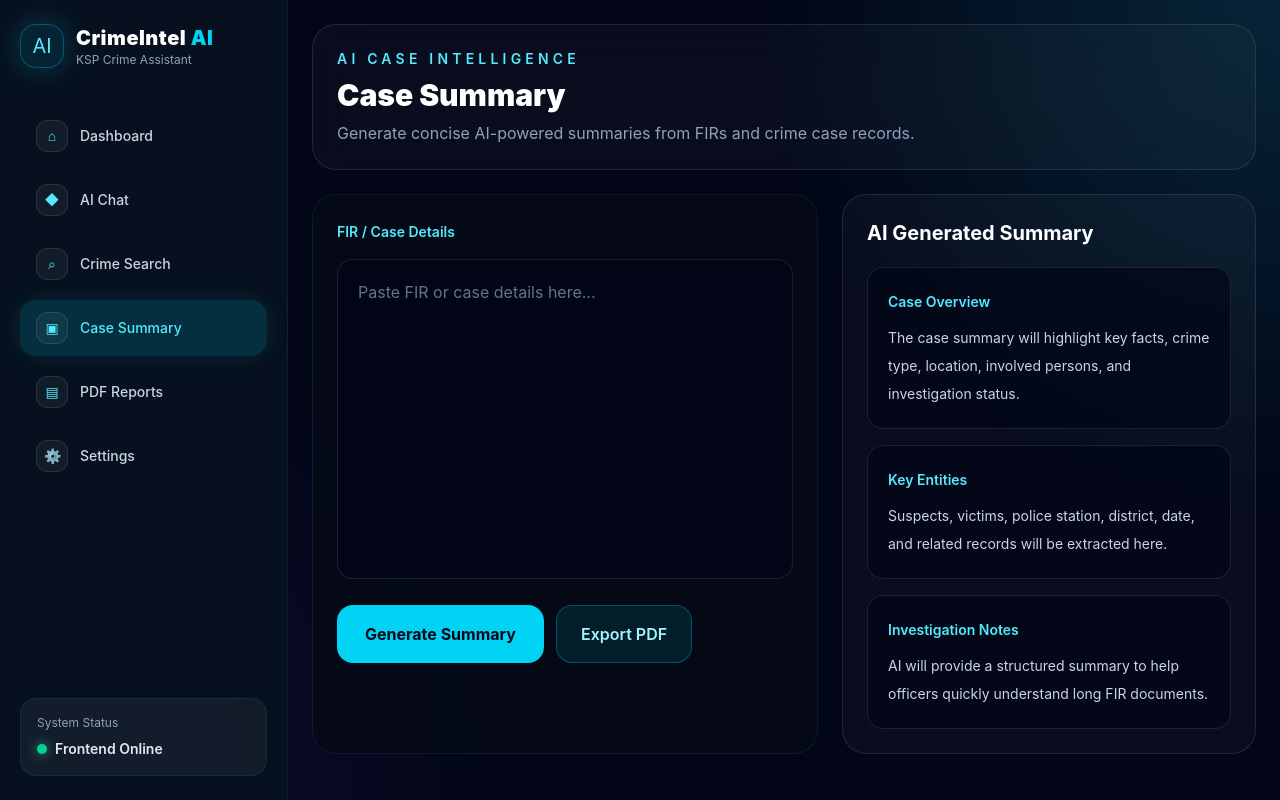
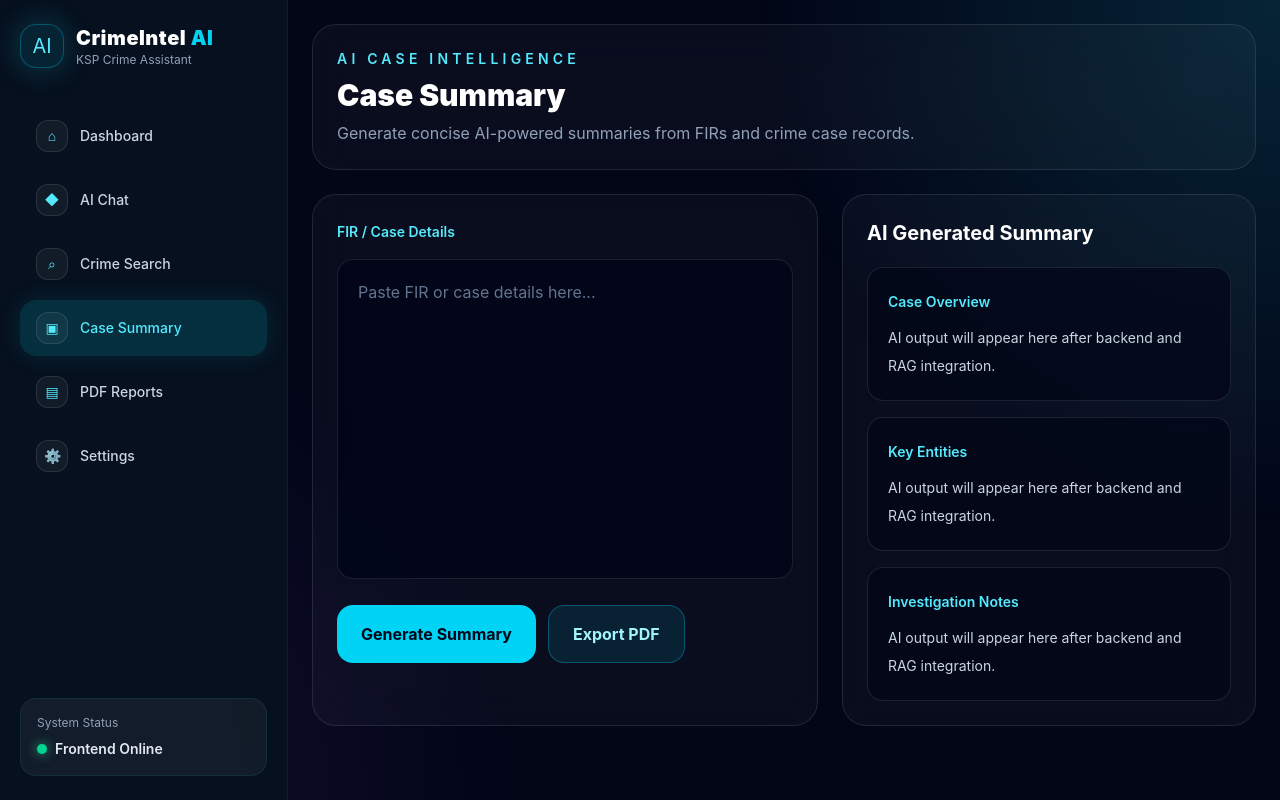
Before and after one commit to Ayush-eng-ai/Datathon-2026-CrimeAI, a React app in the folder Project-1-CrimeIntel-AI-Chatbot/frontend/: page /case-summary in a window 1280 px wide. Built offline with nearby package versions, Linux system fonts and the light colour scheme; the HTML template or start-up script is replaced by a standard one.

Commit message:
Refactor crime search and case summary with design system

```diff
--- a/Project-1-CrimeIntel-AI-Chatbot/frontend/src/pages/CaseSummary/CaseSummary.jsx
+++ b/Project-1-CrimeIntel-AI-Chatbot/frontend/src/pages/CaseSummary/CaseSummary.jsx
@@ -1,18 +1,18 @@
+import PageHeader from "../../components/ui/PageHeader"
+import GlassCard from "../../components/ui/GlassCard"
+import PrimaryButton from "../../components/ui/PrimaryButton"
+
 function CaseSummary() {
   return (
     <div className="space-y-6">
-      <div className="rounded-3xl border border-white/10 bg-white/[0.03] p-6 backdrop-blur-xl">
-        <p className="text-sm font-semibold uppercase tracking-[0.3em] text-cyan-300">
-          AI Case Intelligence
-        </p>
-        <h2 className="mt-2 text-3xl font-black text-white">Case Summary</h2>
-        <p className="mt-2 text-slate-400">
-          Generate concise AI-powered summaries from FIRs and crime case records.
-        </p>
-      </div>
+      <PageHeader
+        label="AI Case Intelligence"
+        title="Case Summary"
+        description="Generate concise AI-powered summaries from FIRs and crime case records."
+      />
 
       <div className="grid gap-6 xl:grid-cols-[1.1fr_0.9fr]">
-        <div className="rounded-3xl border border-cyan-400/10 bg-[#050b16]/80 p-6">
+        <GlassCard className="bg-[#050b16]/80">
           <label className="text-sm font-semibold text-cyan-300">
             FIR / Case Details
           </label>
@@ -23,45 +23,30 @@ function CaseSummary() {
           />
 
           <div className="mt-5 flex flex-wrap gap-3">
-            <button className="rounded-2xl bg-cyan-400 px-7 py-4 font-bold text-slate-950 hover:bg-cyan-300">
+            <PrimaryButton>
               Generate Summary
-            </button>
+            </PrimaryButton>
 
-            <button className="rounded-2xl border border-cyan-400/30 bg-cyan-400/10 px-6 py-4 font-semibold text-cyan-200 hover:bg-cyan-400/20">
+            <PrimaryButton variant="outline">
               Export PDF
-            </button>
+            </PrimaryButton>
           </div>
-        </div>
+        </GlassCard>
 
-        <div className="rounded-3xl border border-white/10 bg-white/[0.03] p-6">
+        <GlassCard>
           <h3 className="text-xl font-bold text-white">AI Generated Summary</h3>
 
           <div className="mt-5 space-y-4 text-sm leading-7 text-slate-300">
-            <div className="rounded-2xl border border-white/10 bg-slate-950/70 p-5">
-              <p className="font-semibold text-cyan-300">Case Overview</p>
-              <p className="mt-2">
-                The case summary will highlight key facts, crime type, location,
-                involved persons, and investigation status.
-              </p>
-            </div>
-
-            <div className="rounded-2xl border border-white/10 bg-slate-950/70 p-5">
-              <p className="font-semibold text-cyan-300">Key Entities</p>
-              <p className="mt-2">
-                Suspects, victims, police station, district, date, and related
-                records will be extracted here.
-              </p>
-            </div>
-
-            <div className="rounded-2xl border border-white/10 bg-slate-950/70 p-5">
-              <p className="font-semibold text-cyan-300">Investigation Notes</p>
-              <p className="mt-2">
-                AI will provide a structured summary to help officers quickly
-                understand long FIR documents.
-              </p>
-            </div>
+            {["Case Overview", "Key Entities", "Investigation Notes"].map((title) => (
+              <div key={title} className="rounded-2xl border border-white/10 bg-slate-950/70 p-5">
+                <p className="font-semibold text-cyan-300">{title}</p>
+                <p className="mt-2">
+                  AI output will appear here after backend and RAG integration.
+                </p>
+              </div>
+            ))}
           </div>
-        </div>
+        </GlassCard>
       </div>
     </div>
   )
--- a/Project-1-CrimeIntel-AI-Chatbot/frontend/src/pages/CrimeSearch/CrimeSearch.jsx
+++ b/Project-1-CrimeIntel-AI-Chatbot/frontend/src/pages/CrimeSearch/CrimeSearch.jsx
@@ -1,62 +1,39 @@
+import PageHeader from "../../components/ui/PageHeader"
+import GlassCard from "../../components/ui/GlassCard"
+import PrimaryButton from "../../components/ui/PrimaryButton"
+
 function CrimeSearch() {
   const records = [
-    {
-      id: "KSP-CR-2024-001",
-      type: "Cyber Crime",
-      district: "Bengaluru",
-      station: "Whitefield PS",
-      status: "Under Investigation",
-      risk: "High",
-    },
-    {
-      id: "KSP-CR-2024-002",
-      type: "Theft",
-      district: "Mysuru",
-      station: "Lakshmipuram PS",
-      status: "Solved",
-      risk: "Medium",
-    },
-    {
-      id: "KSP-CR-2024-003",
-      type: "Robbery",
-      district: "Mangaluru",
-      station: "Central PS",
-      status: "Open",
-      risk: "High",
-    },
+    { id: "KSP-CR-2024-001", type: "Cyber Crime", district: "Bengaluru", station: "Whitefield PS", status: "Under Investigation", risk: "High" },
+    { id: "KSP-CR-2024-002", type: "Theft", district: "Mysuru", station: "Lakshmipuram PS", status: "Solved", risk: "Medium" },
+    { id: "KSP-CR-2024-003", type: "Robbery", district: "Mangaluru", station: "Central PS", status: "Open", risk: "High" },
   ]
 
   return (
     <div className="space-y-6">
-      <div className="rounded-3xl border border-white/10 bg-white/[0.03] p-6 backdrop-blur-xl">
-        <p className="text-sm font-semibold uppercase tracking-[0.3em] text-cyan-300">
-          Crime Database
-        </p>
-        <h2 className="mt-2 text-3xl font-black text-white">Crime Search</h2>
-        <p className="mt-2 text-slate-400">
-          Search crime records using district, crime type, police station, year, status, and keywords.
-        </p>
-      </div>
+      <PageHeader
+        label="Crime Database"
+        title="Crime Search"
+        description="Search crime records using district, crime type, police station, year, status, and keywords."
+      />
 
-      <div className="rounded-3xl border border-cyan-400/10 bg-[#050b16]/80 p-6">
+      <GlassCard className="bg-[#050b16]/80">
         <div className="grid gap-4 md:grid-cols-3">
-          {["District", "Crime Type", "Year", "Case Status", "Police Station", "Search Keyword"].map(
-            (item) => (
-              <input
-                key={item}
-                placeholder={item}
-                className="rounded-2xl border border-white/10 bg-slate-950/80 px-5 py-4 text-white outline-none placeholder:text-slate-500 focus:border-cyan-400/50"
-              />
-            )
-          )}
+          {["District", "Crime Type", "Year", "Case Status", "Police Station", "Search Keyword"].map((item) => (
+            <input
+              key={item}
+              placeholder={item}
+              className="rounded-2xl border border-white/10 bg-slate-950/80 px-5 py-4 text-white outline-none placeholder:text-slate-500 focus:border-cyan-400/50"
+            />
+          ))}
         </div>
 
-        <button className="mt-5 rounded-2xl bg-cyan-400 px-7 py-4 font-bold text-slate-950 hover:bg-cyan-300">
+        <PrimaryButton className="mt-5">
           Search Records
-        </button>
-      </div>
+        </PrimaryButton>
+      </GlassCard>
 
-      <div className="rounded-3xl border border-white/10 bg-white/[0.03] p-6">
+      <GlassCard>
         <h3 className="text-xl font-bold text-white">Recent Crime Records</h3>
 
         <div className="mt-5 overflow-hidden rounded-2xl border border-white/10">
@@ -90,7 +67,7 @@ function CrimeSearch() {
             </tbody>
           </table>
         </div>
-      </div>
+      </GlassCard>
     </div>
   )
 }
```
